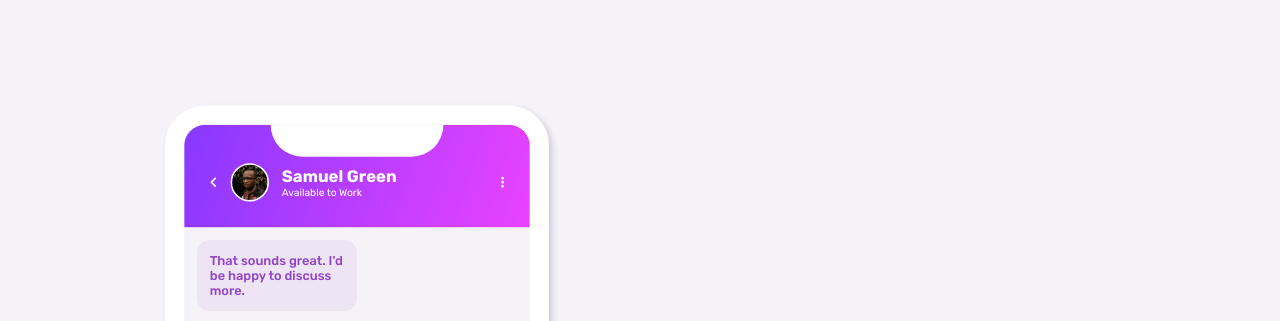
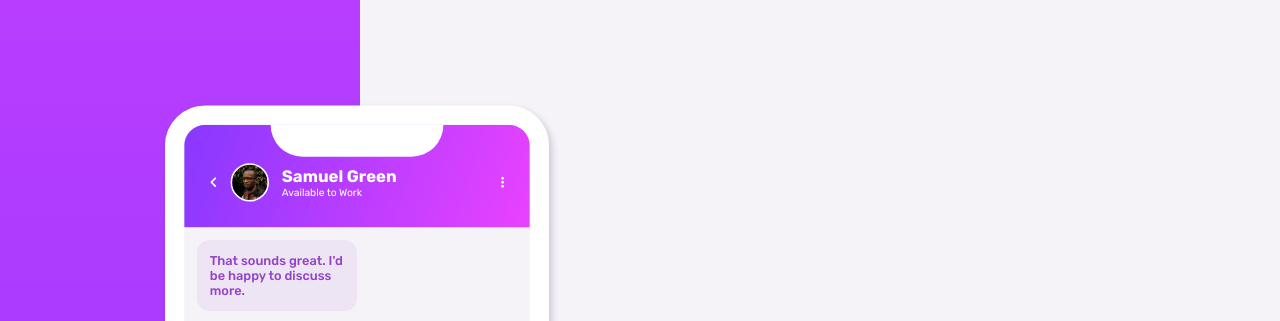
Before and after one commit to festsnusa/chat-app-css-illustration-master, a plain HTML site: page index.html in a window 1280 px wide. Shown: the top 321 px of the page. Drawn offline with Linux system fonts and the light colour scheme.

Commit message:
added pseudo element

```diff
--- a/style.scss
+++ b/style.scss
@@ -224,6 +224,23 @@ body {
   }
 }
 
+.header {
+  position: relative;
+
+  &:before {
+    position: absolute;
+    content: "";
+    width: 550px;
+    height: 200%;
+    background-color: $violetLight;
+    background-image: linear-gradient(to bottom, $magenta, $violetLight);
+    z-index: -1;
+    bottom: 0;
+    left: -64%;
+    border-radius: 17.5rem;
+  }
+}
+
 .main {
 
   text-align: center;
```
Also changed, not shown: style.css.
